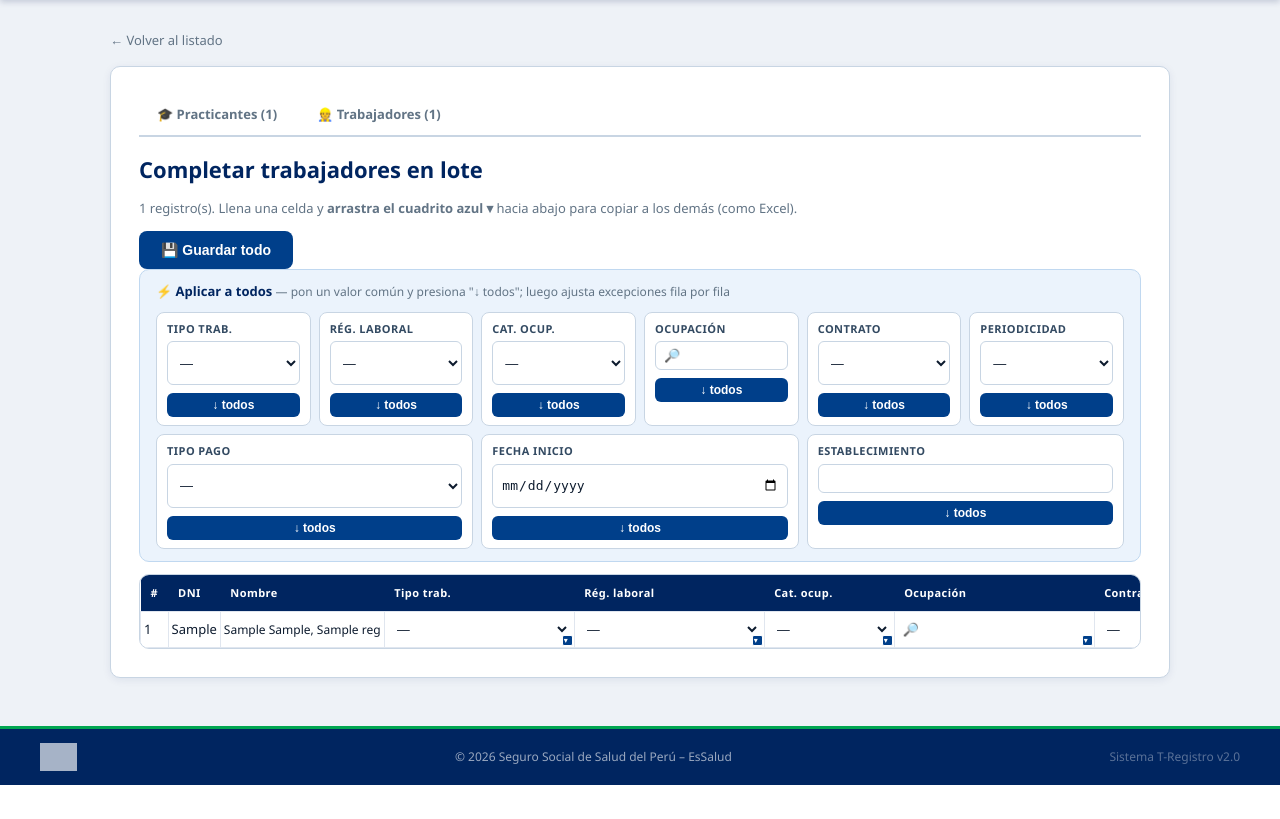
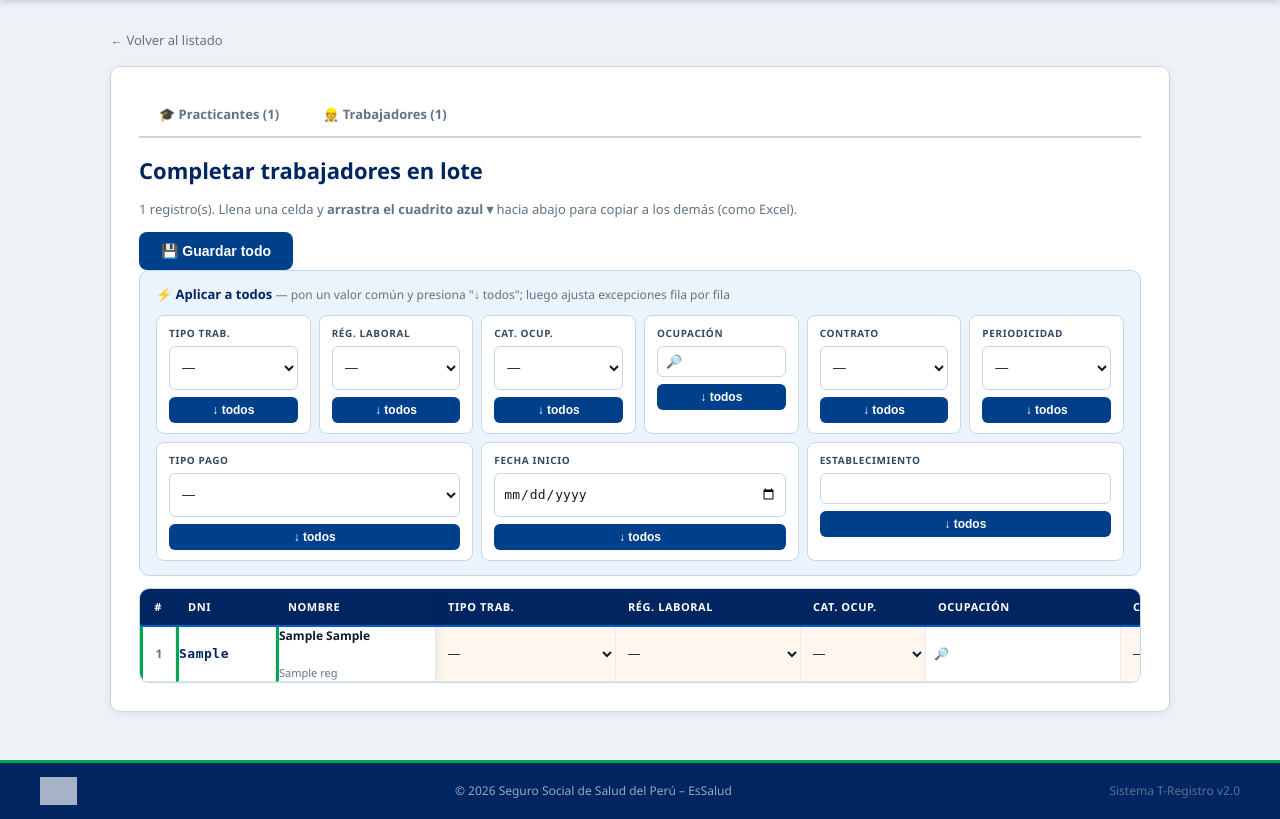
Before and after one commit to keyvigl/essalud-tregistro, a FastAPI app: template app/templates/panel_lote.html in a window 1280 px wide. Shown: the part 122-941 px from the top of the page. Before the commit the page ends 907 px from the top, so only its background shows below. Run offline with FastAPI, Linux system fonts and the light colour scheme; the template is opened without the code that fills it: most values are stand-ins (such as "Sample title", 1, 10 or a date in 2020); some libraries are stand-ins or nearby versions; grey boxes are pictures that could not be loaded.

Commit message:
Lote: rediseno de tabla con columnas fijas y estados visuales
- Columnas # / DNI / Nombre fijas a la izquierda (sticky) al hacer scroll
- Celda vacia: tinte ambar suave (necesita relleno)
- Celda llena: fondo blanco limpio
- Handle de arrastre solo visible al hacer hover en la celda
- Borde izq. coloreado por estado de fila: ambar/verde/azul
- Filas completadas con fondo verde muy suave
- Nombre: muestra apellidos y nombre en dos lineas sin coma cuando hay datos
- Separacion visual border-right en columnas, border-separate para sticky correcto

Co-Authored-By: Claude Sonnet 4.6 <noreply@anthropic.com>

```diff
--- a/app/static/style.css
+++ b/app/static/style.css
@@ -424,71 +424,159 @@ input[type="checkbox"] { width: auto; height: auto; }
 
 /* ── Vista en lote ── */
 .grid-wrap {
-  overflow: auto; max-height: 65vh;
+  overflow: auto; max-height: 62vh;
   border: 1px solid var(--bord); border-radius: var(--radius); margin-top: 12px;
+  box-shadow: inset -6px 0 12px -6px rgba(0,0,0,.07); /* sombra derecha: hay más columnas */
 }
-table.lote { border-collapse: collapse; width: max-content; min-width: 100%; font-size: 13px; }
+
+/* ── Tabla lote: estructura base ── */
+table.lote {
+  border-collapse: separate; border-spacing: 0;
+  width: max-content; min-width: 100%; font-size: 13px;
+}
+
+/* ── Encabezados ── */
 table.lote th {
-  position: sticky; top: 0; background: var(--azul-dark); color: #fff;
-  padding: 10px 10px; text-align: left; white-space: nowrap; z-index: 2;
-  font-size: 11px; letter-spacing: .04em; font-weight: 700;
+  position: sticky; top: 0;
+  background: var(--azul-dark); color: #fff;
+  padding: 10px 12px; text-align: left; white-space: nowrap;
+  font-size: 11px; font-weight: 700; letter-spacing: .05em; text-transform: uppercase;
+  border-bottom: 2px solid var(--azul-mid);
+  z-index: 2;
 }
-table.lote td { border: 1px solid #e0e6ef; padding: 2px 3px; vertical-align: middle; }
-table.lote .nom { white-space: nowrap; max-width: 170px; overflow: hidden; text-overflow: ellipsis; font-size: 12px; }
-table.lote select { font-size: 13px; padding: 6px 4px; height: auto; border: 1px solid transparent; background: transparent; width: 100%; }
-table.lote input  { font-size: 13px; padding: 6px 4px; height: auto; border: 1px solid transparent; background: transparent; width: 100%; }
-table.lote select:focus, table.lote input:focus { border-color: var(--azul-mid); background: #fff; outline: none; }
-tr:hover td { background: #f5f9ff; }
-.gc { position: relative; }
-.gc[data-field="modalidad_formativa"]   { min-width: 300px; }
-.gc[data-field="situacion_educativa"]  { min-width: 200px; }
-.gc[data-field="ocupacion"]            { min-width: 200px; }
-.gc[data-field="tipo_trabajador"]      { min-width: 190px; }
-.gc[data-field="regimen_laboral"]      { min-width: 190px; }
-.gc[data-field="categoria_ocupacional"]{ min-width: 130px; }
-.gc[data-field="tipo_contrato"]        { min-width: 215px; }
-.gc[data-field="periodicidad"]         { min-width: 115px; }
-.gc[data-field="tipo_pago"]            { min-width: 160px; }
-.gc[data-field="sueldo"]               { min-width: 90px; }
-.gc[data-field="fecha_inicio_vinculo"] { min-width: 145px; }
-.gc[data-field="cod_establecimiento"]  { min-width: 80px; }
-.gc.hl { background: #dbe7fb; }
+table.lote th.th-center { text-align: center; }
+
+/* ── Columnas fijas (sticky izquierda) ── */
+.lote-fix   { position: sticky !important; z-index: 1; }
+.lote-fix-1 { left: 0;     min-width: 36px;  width: 36px;  }
+.lote-fix-2 { left: 36px;  min-width: 100px; width: 100px; }
+.lote-fix-3 { left: 136px; min-width: 160px; width: 160px; }
+/* En thead las fijas necesitan z-index mayor (sobre el resto del sticky top) */
+thead .lote-fix { z-index: 4 !important; }
+/* Sombra en la 3ª columna fija para indicar scroll */
+.lote-fix-3 { box-shadow: 4px 0 8px -2px rgba(0,20,80,.10); }
+
+/* ── Celdas base ── */
+table.lote td {
+  border-right: 1px solid #e4eaf3;
+  border-bottom: 1px solid #e4eaf3;
+  padding: 0; vertical-align: middle;
+  background: #fff;
+}
+.td-num  { text-align: center; font-size: 12px; color: var(--txt-muted); padding: 0 6px; font-weight: 700; }
+.td-dni  { padding: 6px 10px; }
+.td-est  { text-align: center; padding: 4px 8px; white-space: nowrap; }
+.dni-val { font-size: 13px; font-weight: 700; color: var(--azul-dark); font-family: monospace; letter-spacing: .5px; }
+
+/* ── Columna nombre ── */
+.td-nom  { padding: 5px 10px; }
+.nom-ap  { font-size: 12px; font-weight: 700; color: var(--txt); white-space: nowrap; overflow: hidden; text-overflow: ellipsis; max-width: 155px; display: block; }
+.nom-n   { font-size: 11px; color: var(--txt-muted); white-space: nowrap; overflow: hidden; text-overflow: ellipsis; max-width: 155px; display: block; }
+
+/* ── Inputs y selects dentro de celdas ── */
+table.lote select,
+table.lote input:not([type="hidden"]) {
+  width: 100%; height: 36px;
+  padding: 5px 8px; font-size: 12px;
+  border: none; background: transparent;
+  color: var(--txt);
+}
+table.lote select:focus,
+table.lote input:not([type="hidden"]):focus {
+  outline: 2px solid var(--azul-mid);
+  outline-offset: -2px;
+  background: #fff; border-radius: 4px;
+}
+
+/* ── Estados de celda: vacía / llena ── */
+.gc { position: relative; min-height: 36px; }
+.gc-empty { background: #FFF7ED !important; }            /* ámbar muy suave → "falta rellenar" */
+.gc-empty select,
+.gc-empty input:not([type="hidden"]) { color: #999; }
+.gc-filled { background: #fff !important; }
+.gc.hl    { background: var(--azul-light) !important; }  /* arrastre de relleno */
+
+/* ── Estados de fila ── */
+.lote-row { transition: background .1s; }
+.lote-row:hover .td-num,
+.lote-row:hover .td-dni,
+.lote-row:hover .td-nom { background: var(--azul-tint); }
+.lote-completado td.lote-fix { border-left: 3px solid var(--verde-vivo) !important; }
+.lote-exportado  td.lote-fix { border-left: 3px solid var(--azul-mid) !important; }
+.lote-pendiente  td.lote-fix { border-left: 3px solid var(--amber) !important; }
+.row-complete:not(.lote-exportado) td { background: #f8fff9 !important; }
+.lote-empty { padding: 32px; text-align: center; color: var(--txt-muted); font-size: 14px; }
+
+/* ── Anchos de columnas editables ── */
+.gc[data-field="modalidad_formativa"]   { min-width: 280px; }
+.gc[data-field="situacion_educativa"]   { min-width: 190px; }
+.gc[data-field="ocupacion"]             { min-width: 195px; }
+.gc[data-field="tipo_trabajador"]       { min-width: 180px; }
+.gc[data-field="regimen_laboral"]       { min-width: 185px; }
+.gc[data-field="categoria_ocupacional"] { min-width: 125px; }
+.gc[data-field="tipo_contrato"]         { min-width: 200px; }
+.gc[data-field="periodicidad"]          { min-width: 110px; }
+.gc[data-field="tipo_pago"]             { min-width: 150px; }
+.gc[data-field="sueldo"]                { min-width: 88px;  }
+.gc[data-field="fecha_inicio_vinculo"]  { min-width: 142px; }
+.gc[data-field="cod_establecimiento"]   { min-width: 76px;  }
+.gc[data-field="tipo_centro_formacion"] { min-width: 130px; }
+
+/* ── Handle de arrastre (fill down) ── */
 .fh {
-  position: absolute; right: 1px; bottom: 1px; width: 11px; height: 11px;
-  background: var(--azul); border: 1px solid #fff; cursor: ns-resize;
-  border-radius: 2px; z-index: 1;
+  position: absolute; right: 2px; bottom: 2px;
+  width: 10px; height: 10px;
+  background: var(--azul); border: 2px solid #fff;
+  cursor: s-resize; border-radius: 2px; z-index: 1;
+  opacity: 0; transition: opacity .15s;
 }
-.fh::after { content: "▾"; color: #fff; font-size: 8px; position: absolute; top: -2px; left: 1px; }
-body.dragging { cursor: ns-resize; user-select: none; }
-tr.row-err { background: var(--rojo-bg); }
+.gc:hover .fh, .gc.hl .fh { opacity: 1; }
+.fh::after { content: ""; }
+body.dragging { cursor: s-resize; user-select: none; }
+tr.row-err td { background: #fff3f2 !important; }
+
+/* ── Barra masiva (aplicar a todos) ── */
 .masivo {
   background: var(--azul-tint); border: 1px solid #C0D8F0;
-  border-radius: var(--radius); padding: 12px 16px; margin-bottom: 12px;
+  border-radius: var(--radius); padding: 14px 16px; margin-bottom: 12px;
 }
 .mtitle { font-weight: 700; color: var(--azul-dark); font-size: 13px; margin-bottom: 10px; }
 .mtitle small { font-weight: 400; color: var(--txt-muted); font-size: 12px; }
 .mblocks { display: flex; flex-wrap: wrap; gap: 8px; }
 .mblock {
-  display: flex; flex-direction: column; gap: 4px; background: #fff;
-  border: 1px solid var(--bord); border-radius: 8px; padding: 8px 10px;
-  min-width: 150px; flex: 1;
+  display: flex; flex-direction: column; gap: 5px; background: #fff;
+  border: 1px solid var(--bord); border-radius: 8px; padding: 10px 12px;
+  min-width: 145px; flex: 1;
 }
-.mblock > span { font-size: 11px; font-weight: 700; color: var(--txt-mid); text-transform: uppercase; letter-spacing: .04em; }
-.mblock select, .mblock input { font-size: 13px; padding: 6px 8px; border: 1px solid var(--bord); border-radius: 6px; width: 100%; }
+.mblock > span {
+  font-size: 10px; font-weight: 800; color: var(--txt-mid);
+  text-transform: uppercase; letter-spacing: .06em;
+}
+.mblock select, .mblock input {
+  font-size: 13px; padding: 7px 8px;
+  border: 1px solid var(--bord); border-radius: 6px; width: 100%;
+  background: #fff; color: var(--txt);
+}
+.mblock select:focus, .mblock input:focus {
+  border-color: var(--azul-mid); outline: none;
+  box-shadow: 0 0 0 2px rgba(0,96,199,.12);
+}
 .aplicar {
-  margin-top: 4px; background: var(--azul); color: #fff; border: none;
-  border-radius: 6px; padding: 5px 10px; font-size: 12px; font-weight: 700;
-  cursor: pointer; width: 100%;
+  margin-top: 2px; background: var(--azul); color: #fff; border: none;
+  border-radius: 6px; padding: 6px 10px; font-size: 12px; font-weight: 700;
+  cursor: pointer; width: 100%; transition: background .15s;
 }
 .aplicar:hover { background: var(--azul-dark); }
+
+/* ── Tabs de categoría ── */
 .tabs { display: flex; gap: 4px; margin: 0 0 16px; border-bottom: 2px solid var(--bord); }
 .tab {
-  padding: 10px 18px; text-decoration: none; font-size: 13px; font-weight: 600;
-  color: var(--txt-muted); border-bottom: 2px solid transparent; margin-bottom: -2px;
-  border-radius: 8px 8px 0 0; transition: color .15s;
+  padding: 10px 20px; text-decoration: none; font-size: 13px; font-weight: 600;
+  color: var(--txt-muted); border-bottom: 3px solid transparent; margin-bottom: -2px;
+  border-radius: 8px 8px 0 0; transition: all .15s;
 }
 .tab:hover { color: var(--azul); background: var(--azul-tint); }
-.tab.on { color: var(--azul); border-bottom-color: var(--azul); background: #fff; }
+.tab.on { color: var(--azul); border-bottom-color: var(--azul); background: #fff; font-weight: 700; }
 
 /* ── Buscador (combobox) ── */
 .combo { position: relative; }
--- a/app/templates/panel_lote.html
+++ b/app/templates/panel_lote.html
@@ -138,20 +138,36 @@
   <div class="grid-wrap">
   <table class="lote">
     <thead><tr>
-      <th>#</th><th>DNI</th><th>Nombre</th>
+      <th class="lote-fix lote-fix-1 th-center">#</th>
+      <th class="lote-fix lote-fix-2">DNI</th>
+      <th class="lote-fix lote-fix-3">Nombre</th>
       {% if modo==CAT_PRACTICANTE %}
-        <th>Modalidad</th><th>Sit. educ.</th><th>Ocupación</th><th>Centro</th><th>Fecha inicio</th><th>Estab.</th>
+        <th>Modalidad</th><th>Sit. educ.</th><th>Ocupación</th>
+        <th>Centro formación</th><th>Fecha inicio</th><th>Estab.</th>
       {% else %}
-        <th>Tipo trab.</th><th>Rég. laboral</th><th>Cat. ocup.</th><th>Ocupación</th><th>Contrato</th><th>Periodic.</th><th>Sueldo</th><th>T. pago</th><th>Fecha inicio</th><th>Estab.</th>
+        <th>Tipo trab.</th><th>Rég. laboral</th><th>Cat. ocup.</th>
+        <th>Ocupación</th><th>Contrato</th><th>Periodic.</th>
+        <th>Sueldo S/.</th><th>T. pago</th><th>Fecha inicio</th><th>Estab.</th>
       {% endif %}
-      <th>Estado</th>
+      <th class="th-center">Estado</th>
     </tr></thead>
     <tbody>
     {% for t in regs %}
-      <tr data-id="{{ t.id }}">
-        <td>{{ loop.index }}</td>
-        <td>{{ t.numero_documento }}</td>
-        <td class="nom">{{ t.ap_paterno }} {{ t.ap_materno }}, {{ t.nombres }}</td>
+      {%- set est = t.estado -%}
+      <tr data-id="{{ t.id }}" class="lote-row lote-{{ est }}">
+        <td class="lote-fix lote-fix-1 td-num">{{ loop.index }}</td>
+        <td class="lote-fix lote-fix-2 td-dni">
+          <span class="dni-val">{{ t.numero_documento }}</span>
+        </td>
+        <td class="lote-fix lote-fix-3 td-nom nom">
+          {%- set nombre_full = ((t.ap_paterno or '') + ' ' + (t.ap_materno or '')).strip() -%}
+          {% if nombre_full %}
+            <span class="nom-ap">{{ nombre_full }}</span><br>
+            <span class="nom-n">{{ t.nombres }}</span>
+          {% else %}
+            <span class="nom-n">{{ t.nombres }}</span>
+          {% endif %}
+        </td>
         {% if modo==CAT_PRACTICANTE %}
           {{ selcell(t,loop.index0,'modalidad_formativa','modalidad_formativa') }}
           {{ selcell(t,loop.index0,'situacion_educativa','situacion_educativa') }}
@@ -171,10 +187,16 @@
           {{ incell(t,loop.index0,'fecha_inicio_vinculo','date') }}
           {{ incell(t,loop.index0,'cod_establecimiento','text',estab) }}
         {% endif %}
-        <td class="est-cel">{% if t.estado=='completado' %}<span class="badge badge-done">OK</span>{% elif t.estado=='exportado' %}<span class="badge badge-exported">Exp.</span>{% else %}<span class="badge badge-pending">Pend.</span>{% endif %}</td>
+        <td class="est-cel td-est">
+          {% if est=='completado' %}<span class="badge badge-done">✓ Listo</span>
+          {% elif est=='exportado' %}<span class="badge badge-exported">↑ Exp.</span>
+          {% else %}<span class="badge badge-pending">Pendiente</span>{% endif %}
+        </td>
       </tr>
     {% else %}
-      <tr><td colspan="20" class="muted" style="padding:16px">No hay {{ 'practicantes' if modo==CAT_PRACTICANTE else 'trabajadores' }} registrados todavía.</td></tr>
+      <tr><td colspan="20" class="lote-empty">
+        Sin {{ 'practicantes' if modo==CAT_PRACTICANTE else 'trabajadores' }} registrados aún.
+      </td></tr>
     {% endfor %}
     </tbody>
   </table>
@@ -192,6 +214,33 @@ document.querySelectorAll('.gc[data-field="ocupacion"] .combo').forEach(div => {
 document.querySelectorAll('.master-combo').forEach(div => {
   const cb = new Combobox(div); div._combo = cb; combos.push(cb);
 });
+
+/* ── Estado visual de celdas (vacía / llena) ── */
+function refreshCell(cell) {
+  const v = getVal(cell);
+  cell.classList.toggle('gc-empty', !v);
+  cell.classList.toggle('gc-filled', !!v);
+}
+function refreshRow(tr) {
+  const cells = tr.querySelectorAll('.gc');
+  const allFilled = [...cells].every(c => getVal(c));
+  tr.classList.toggle('row-complete', allFilled && cells.length > 0);
+}
+function refreshAll() {
+  document.querySelectorAll('.gc').forEach(cell => {
+    refreshCell(cell);
+    const ctrl = cell.querySelector('select, input:not([type="hidden"])');
+    if (ctrl) {
+      ctrl.addEventListener('change', () => {
+        refreshCell(cell);
+        refreshRow(cell.closest('tr'));
+      });
+    }
+  });
+  document.querySelectorAll('tr[data-id]').forEach(refreshRow);
+}
+// Espera a que Combobox esté listo antes de inicializar
+setTimeout(refreshAll, 80);
 function cargarOcup(todas){ if(!combos.length) return;
   fetch('/api/ocupaciones'+(todas?'?todas=1':'')).then(r=>r.json()).then(d => combos.forEach(c=>c.setData(d))); }
 cargarOcup(false);
```
